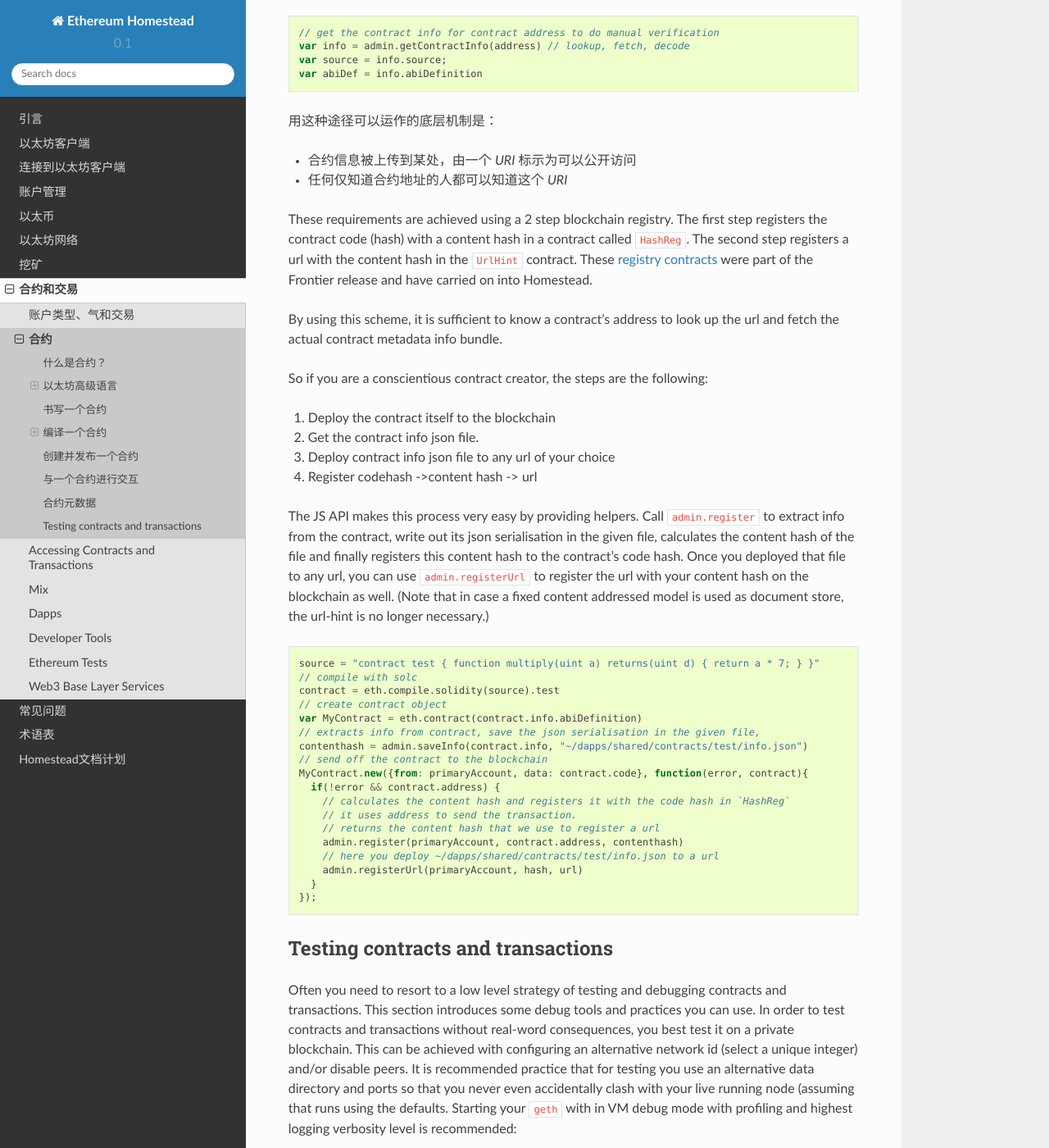
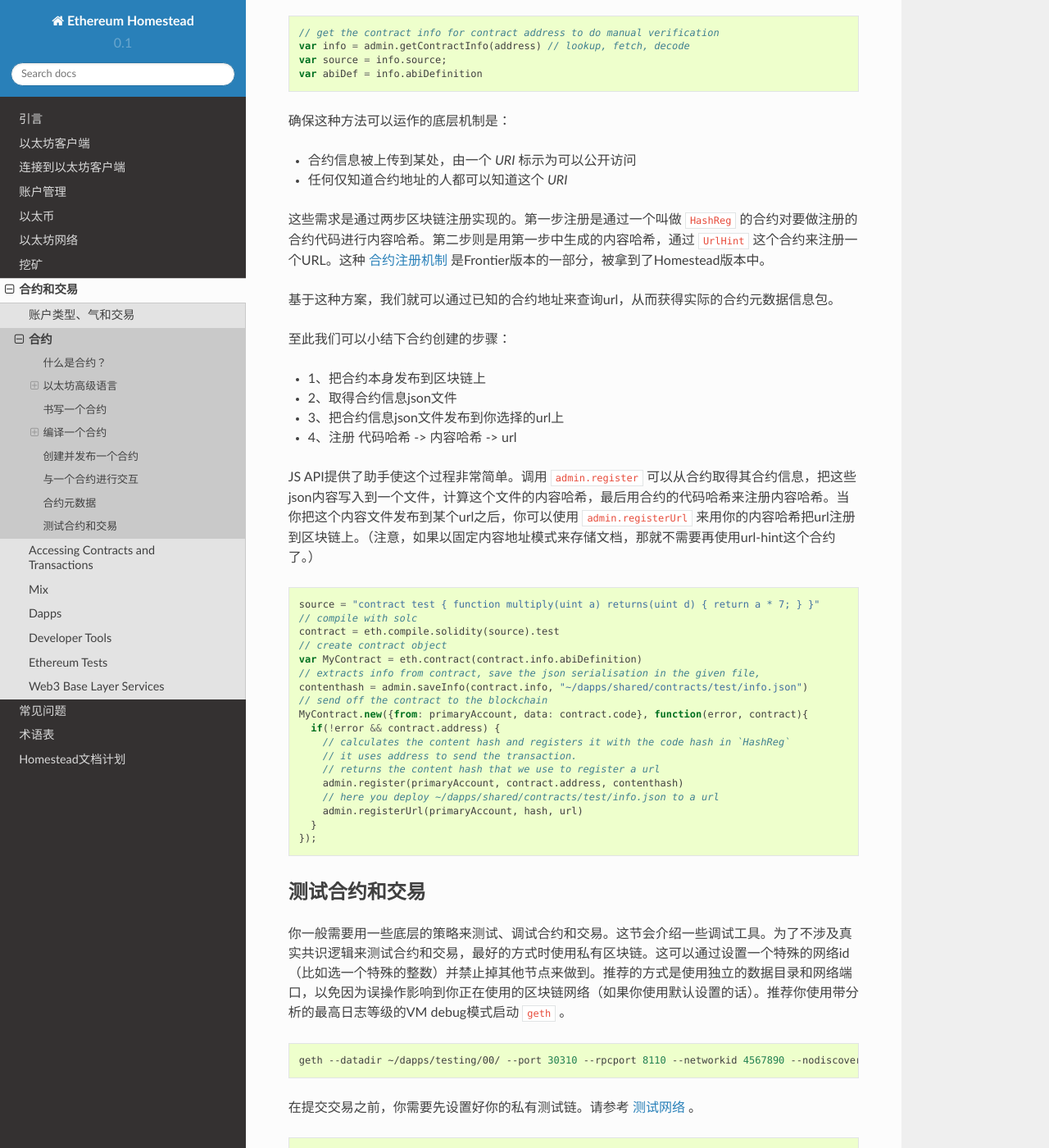
Before and after one commit to riversyang/homestead-guide-cn, a Sphinx documentation site: the page built from source/contracts-and-transactions/contracts.rst, in a window 1280 px wide and 1400 px high, scrolled down 6800 px. Shown: the whole window at 82% size. Built offline with Sphinx 7.4.7 and the Read the Docs theme 2.0.0, drawn with Linux system fonts in a browser that asks for light colours; some of the changed text lies outside the part shown.

Commit message:
Update translation.

```diff
--- a/source/contracts-and-transactions/contracts.rst
+++ b/source/contracts-and-transactions/contracts.rst
@@ -291,35 +291,23 @@ Mutan（不推荐）
     var source = info.source;
     var abiDef = info.abiDefinition
 
-用这种途径可以运作的底层机制是：
+确保这种方法可以运作的底层机制是：
 
 *  合约信息被上传到某处，由一个 *URI* 标示为可以公开访问
 *  任何仅知道合约地址的人都可以知道这个 *URI*
 
-These requirements are achieved using a 2 step blockchain registry. The first
-step registers the contract code (hash) with a content hash in a contract
-called ``HashReg``. The second step registers a url with the content hash in
-the ``UrlHint`` contract. These `registry contracts
-<https://github.com/ethereum/go-ethereum/blob/develop/common/registrar/contracts.go>`__
-were part of the Frontier release and have carried on into Homestead.
+这些需求是通过两步区块链注册实现的。第一步注册是通过一个叫做 ``HashReg`` 的合约对要做注册的合约代码进行内容哈希。第二步则是用第一步中生成的内容哈希，通过 ``UrlHint`` 这个合约来注册一个URL。这种 `合约注册机制 <https://github.com/ethereum/go-ethereum/blob/develop/common/registrar/contracts.go>`__ 是Frontier版本的一部分，被拿到了Homestead版本中。
 
-By using this scheme, it is sufficient to know a contract's address to look up the url and fetch the actual contract metadata info bundle.
+基于这种方案，我们就可以通过已知的合约地址来查询url，从而获得实际的合约元数据信息包。
 
-So if you are a conscientious contract creator, the steps are the following:
+至此我们可以小结下合约创建的步骤：
 
-1. Deploy the contract itself to the blockchain
-2. Get the contract info json file.
-3. Deploy contract info json file to any url of your choice
-4. Register codehash ->content hash -> url
+* 1、把合约本身发布到区块链上
+* 2、取得合约信息json文件
+* 3、把合约信息json文件发布到你选择的url上
+* 4、注册 代码哈希 -> 内容哈希 -> url
 
-The JS API makes this process very easy by providing helpers. Call
-``admin.register`` to extract info from the contract, write out its json
-serialisation in the given file, calculates the content hash of the file and
-finally registers this content hash to the contract's code hash. Once you
-deployed that file to any url, you can use ``admin.registerUrl`` to register
-the url with your content hash on the blockchain as well. (Note that in case a
-fixed content addressed model is used as document store, the url-hint is no
-longer necessary.)
+JS API提供了助手使这个过程非常简单。调用 ``admin.register`` 可以从合约取得其合约信息，把这些json内容写入到一个文件，计算这个文件的内容哈希，最后用合约的代码哈希来注册内容哈希。当你把这个内容文件发布到某个url之后，你可以使用 ``admin.registerUrl`` 来用你的内容哈希把url注册到区块链上。（注意，如果以固定内容地址模式来存储文档，那就不需要再使用url-hint这个合约了。）
 
 .. code-block:: js
 
@@ -342,27 +330,16 @@ longer necessary.)
       }
     });
 
-
-Testing contracts and transactions
+测试合约和交易
 ================================================================================
 
-Often you need to resort to a low level strategy of testing and debugging
-contracts and transactions. This section introduces some debug tools and
-practices you can use. In order to test contracts and transactions without
-real-word consequences, you best test it on a private blockchain. This can be
-achieved with configuring an alternative network id (select a unique integer)
-and/or disable peers. It is recommended practice that for testing you use an
-alternative data directory and ports so that you never even accidentally clash
-with your live running node (assuming that runs using the defaults. Starting
-your ``geth`` with in VM debug mode with profiling and highest logging
-verbosity level is recommended:
+你一般需要用一些底层的策略来测试、调试合约和交易。这节会介绍一些调试工具。为了不涉及真实共识逻辑来测试合约和交易，最好的方式时使用私有区块链。这可以通过设置一个特殊的网络id（比如选一个特殊的整数）并禁止掉其他节点来做到。推荐的方式是使用独立的数据目录和网络端口，以免因为误操作影响到你正在使用的区块链网络（如果你使用默认设置的话）。推荐你使用带分析的最高日志等级的VM debug模式启动 ``geth`` 。
 
 .. code:: bash
 
     geth --datadir ~/dapps/testing/00/ --port 30310 --rpcport 8110 --networkid 4567890 --nodiscover --maxpeers 0 --vmdebug --verbosity 6 --pprof --pprofport 6110 console 2>> ~/dapp/testint/00/00.log
 
-Before you can submit any transactions, you need set up your private test
-chain. See :ref:`test-networks`.
+在提交交易之前，你需要先设置好你的私有测试链。请参考 :ref:`test-networks` 。
 
 .. code:: js
 
@@ -388,7 +365,7 @@ chain. See :ref:`test-networks`.
     miner.stop();
     balance = web3.fromWei(eth.getBalance(primary), "ether");
 
-After you create transactions, you can force process them with the following lines:
+创建交易之后，你可以用以下命令强制处理它们：
 
 .. code:: js
 
@@ -396,7 +373,7 @@ After you create transactions, you can force process them with the following lin
     admin.sleepBlocks(1);
     miner.stop();
 
-You can check your pending transactions with:
+你可以检查待处理的交易：
 
 .. code:: js
 
@@ -407,7 +384,7 @@ You can check your pending transactions with:
     // print all pending txs
     eth.getBlock("pending", true).transactions
 
-If you submitted contract creation transaction, you can check if the desired code actually got inserted in the current blockchain:
+如果你提交了创建合约的交易，你可以检查合约代码是否已经被加入当前的区块链：
 
 .. code:: js
 
```
